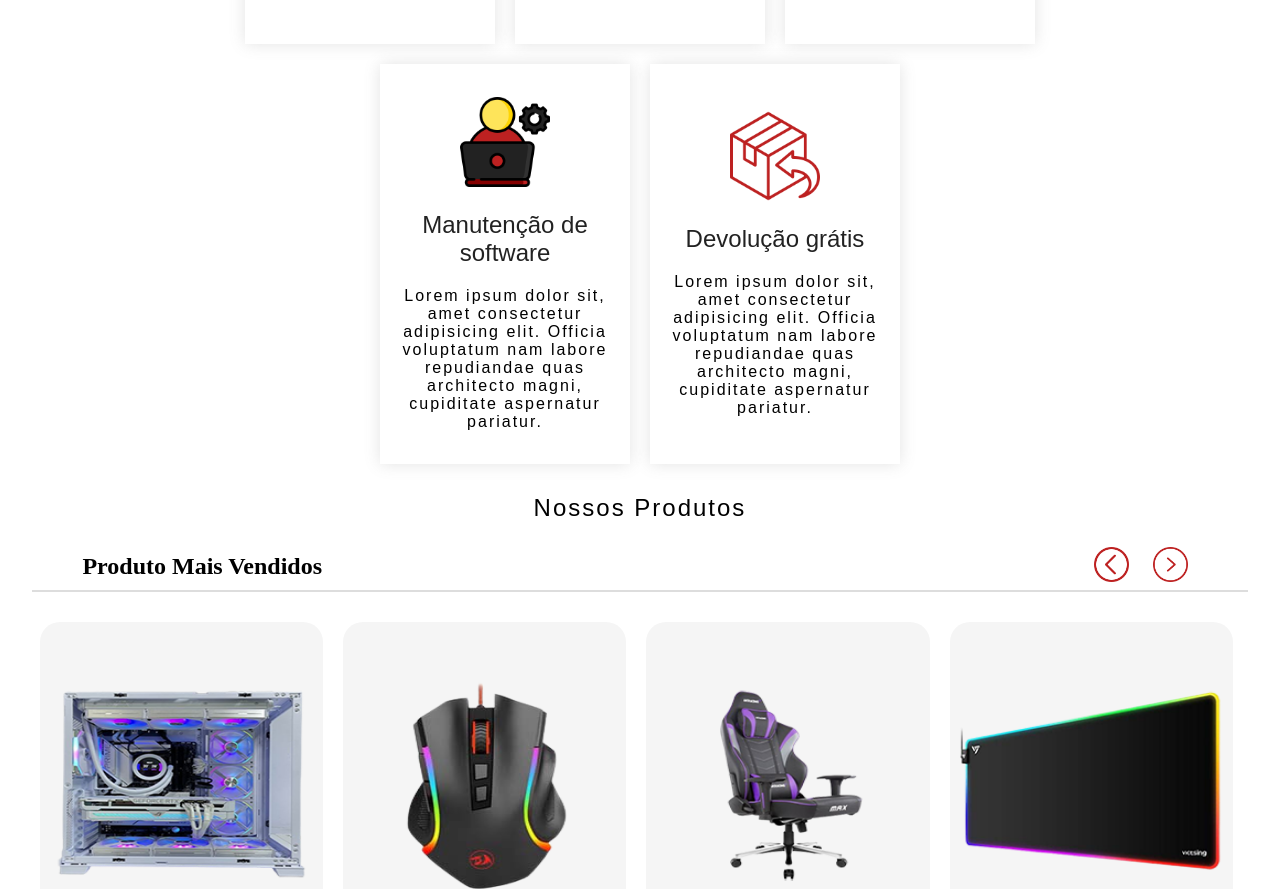
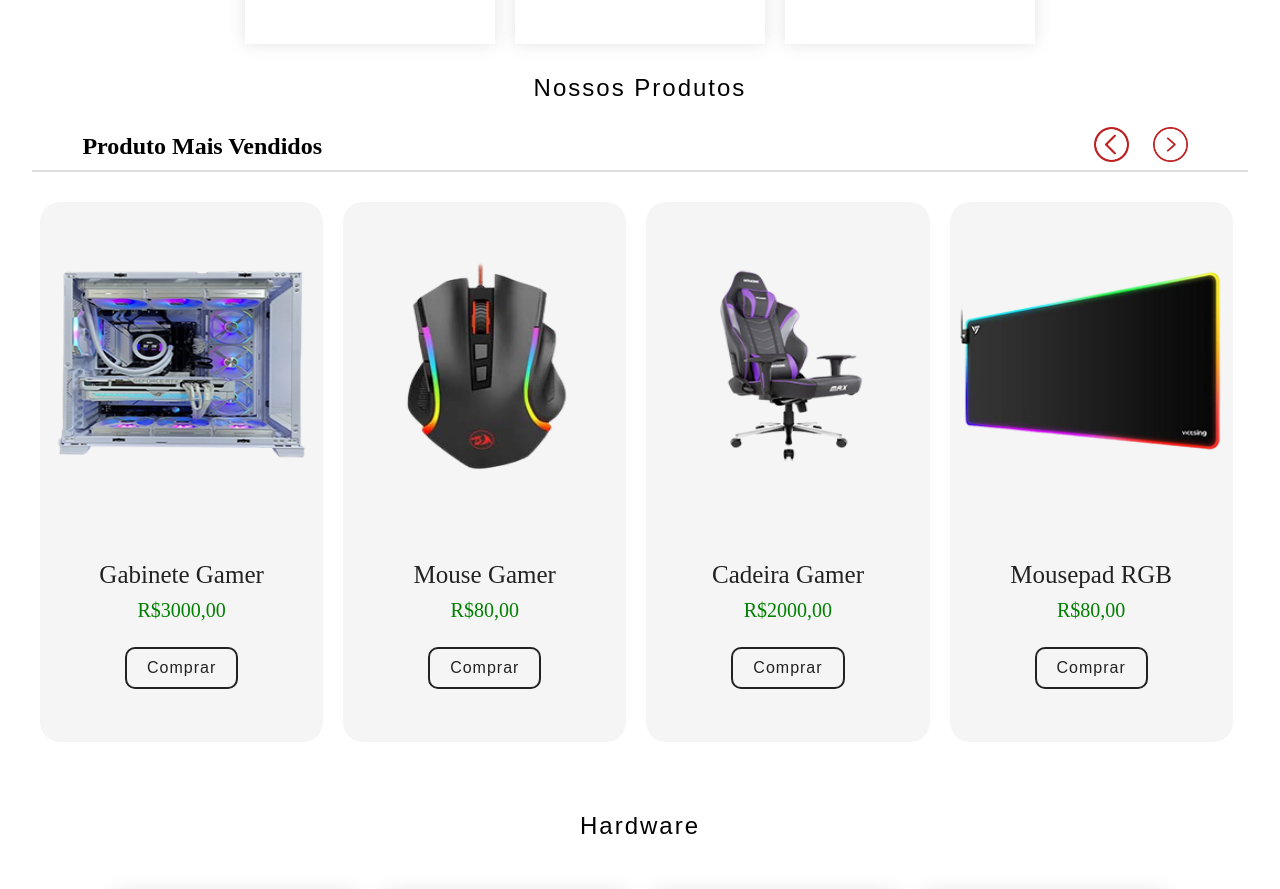
Before and after one commit to Alvaro-Sales/Game-Store, a plain HTML site: page index.html in a window 1280 px wide. Shown: the part 874-1763 px from the top of the page. Drawn offline with Linux system fonts and the light colour scheme.

Commit message:
Add files via upload

```diff
--- a/index.html
+++ b/index.html
@@ -67,20 +67,6 @@
                         <img src="./imagens/icon-montagem.png">
                     </picture>
                     <h1>Montagem de pc</h1>
-                    <p>Lorem ipsum dolor sit, amet consectetur adipisicing elit. Officia voluptatum nam labore repudiandae quas architecto magni, cupiditate aspernatur pariatur.</p>
-                </div>
-                <div class="card">
-                    <picture>
-                        <img src="./imagens/manutencao-software.png">
-                    </picture>
-                    <h1>Manutenção de software</h1>
-                    <p>Lorem ipsum dolor sit, amet consectetur adipisicing elit. Officia voluptatum nam labore repudiandae quas architecto magni, cupiditate aspernatur pariatur.</p>
-                </div>
-                <div class="card">
-                    <picture>
-                        <img src="./imagens/devolucao.png">
-                    </picture>
-                    <h1>Devolução grátis</h1>
                     <p>Lorem ipsum dolor sit, amet consectetur adipisicing elit. Officia voluptatum nam labore repudiandae quas architecto magni, cupiditate aspernatur pariatur.</p>
                 </div>
             </div>
--- a/style.css
+++ b/style.css
@@ -509,6 +509,7 @@ footer .contact .container-icons {
 }
 
 footer p {
+    text-align: center;
     font-size: 15px;
     font-family: Arial, sans-serif;
     color: var(--cor-1);
```
